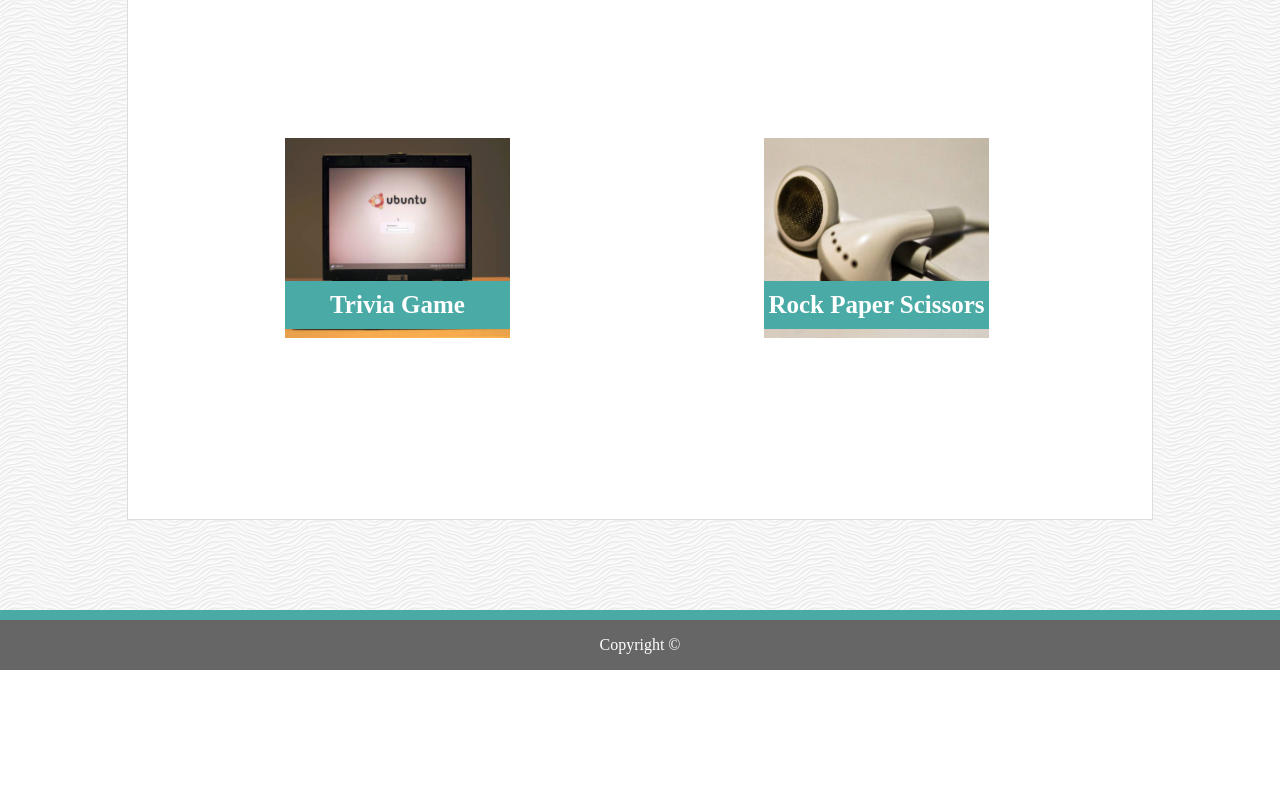
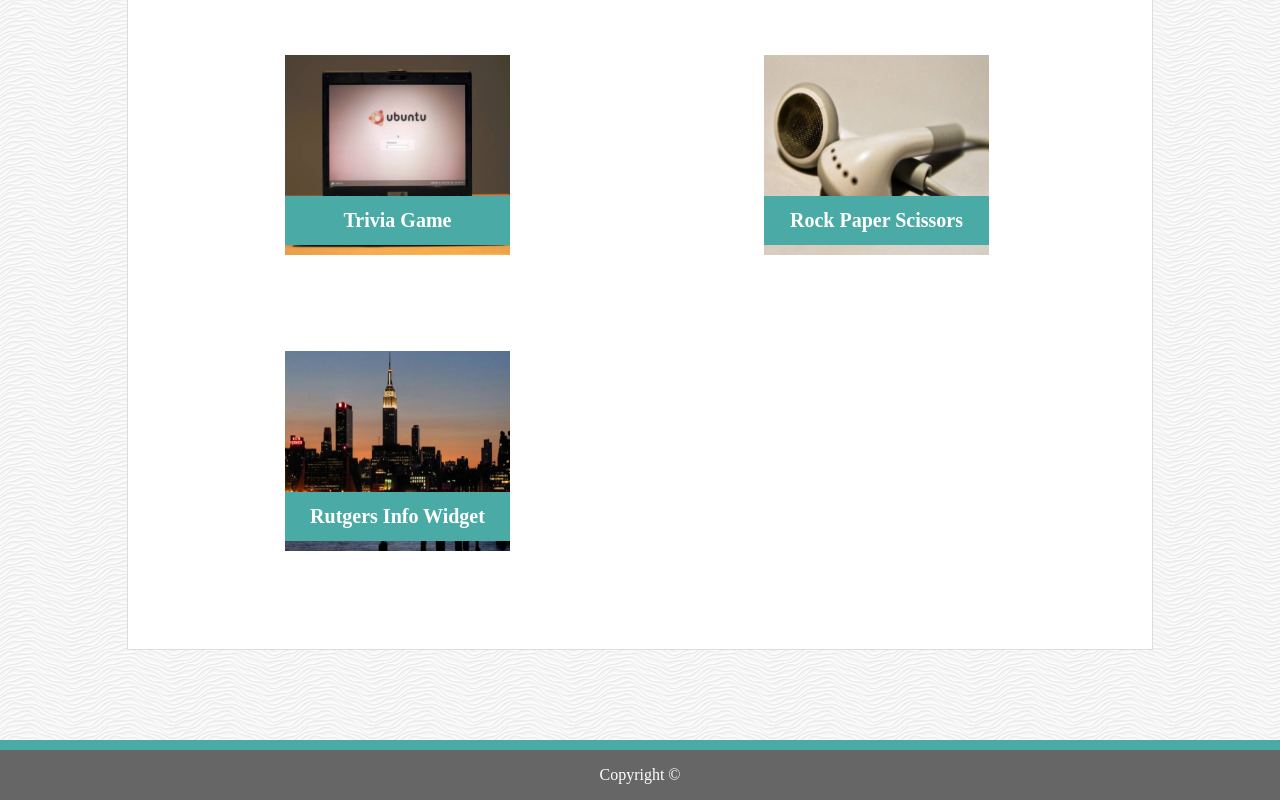
Before and after one commit to RyanBirch/Basic-Portfolio, a plain HTML site: page portfolio.html in a window 1280 px wide. Shown: the part 541-1341 px from the top of the page. Before the commit the page ends 1211 px from the top, so only its background shows below. Drawn offline with Linux system fonts and the light colour scheme.

Commit message:
made adjustments to portfolio page

```diff
--- a/assets/css/style.css
+++ b/assets/css/style.css
@@ -123,19 +123,25 @@ input[type="submit"] {
     font-size: 15px;
 }
 
+input[type="submit"]:hover {
+    cursor: pointer;
+    color: #ffd943;
+}
+
 .projects a {
     text-decoration: none;
 }
 
 .projects h4 {
-    font-size: 25px;
+    font-size: 20px;
     background-color: #4aaaa5;
     color: #fff;
     position: relative;
-    bottom: 95px;
-    padding-top: 10px;
-    padding-bottom: 10px;
+    bottom: 90px;
+    padding-top: 13px;
+    padding-bottom: 13px;
     z-index: 1;
+    margin-bottom: -60px;
 }
 
 .tile {
--- a/portfolio.html
+++ b/portfolio.html
@@ -11,7 +11,7 @@
                     <h1>Ryan Birch</h1>
                     <ul>
                         <li><a href="index.html">About</a></li>
-                        <li><a href="">Portfolio</a></li>
+                        <li><a href="#">Portfolio</a></li>
                         <li><a href="contact.html">Contact</a></li>
                     </ul>
                 </nav>
@@ -45,6 +45,12 @@
                             <h4>Rock Paper Scissors</h4>
                         </div>
                     </a>
+                    <a href="#">
+                        <div class="tile">
+                            <img src="assets/images/img_5.jpg" height="200" width="225" alt="Rock Paper Scissors">
+                            <h4>Rutgers Info Widget</h4>
+                        </div>
+                    </a>
                 </div>
             </div>
             <footer>
```
Also changed, not shown: assets/images/img_5.jpg (added).
